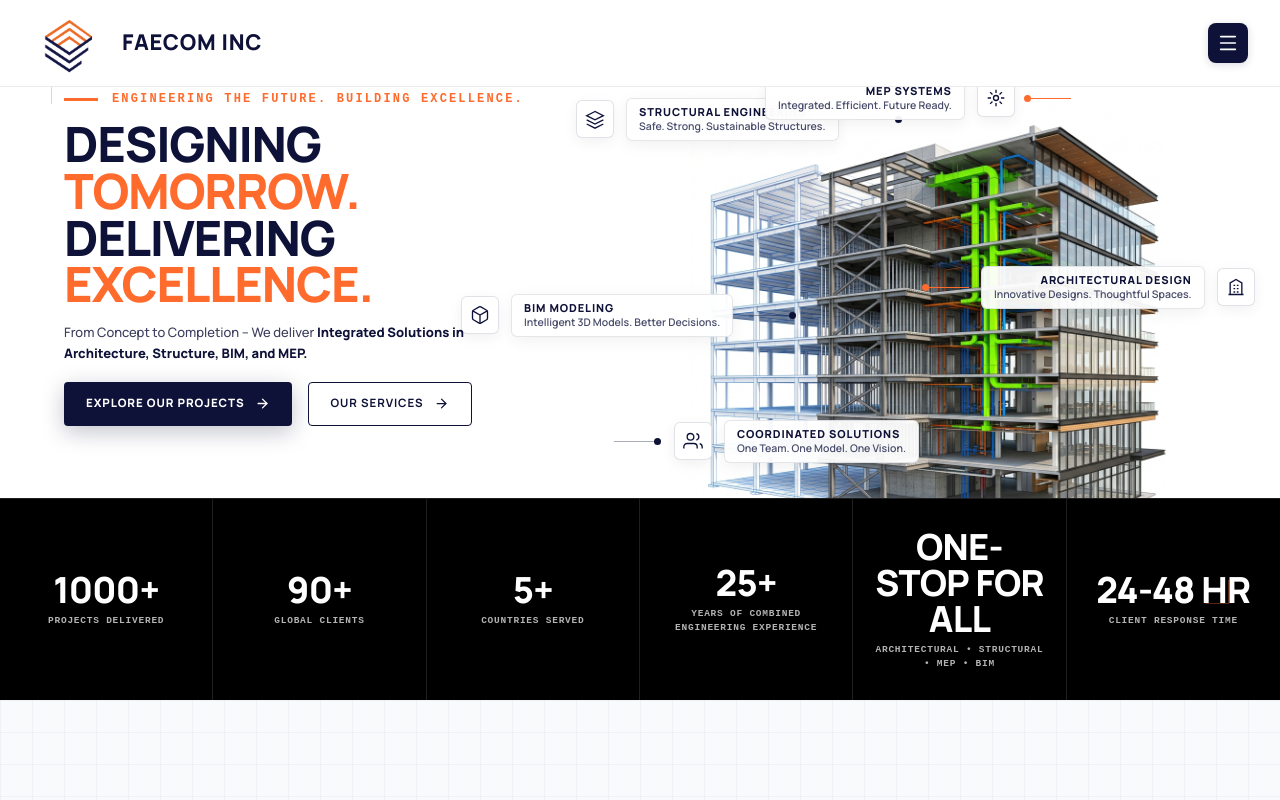
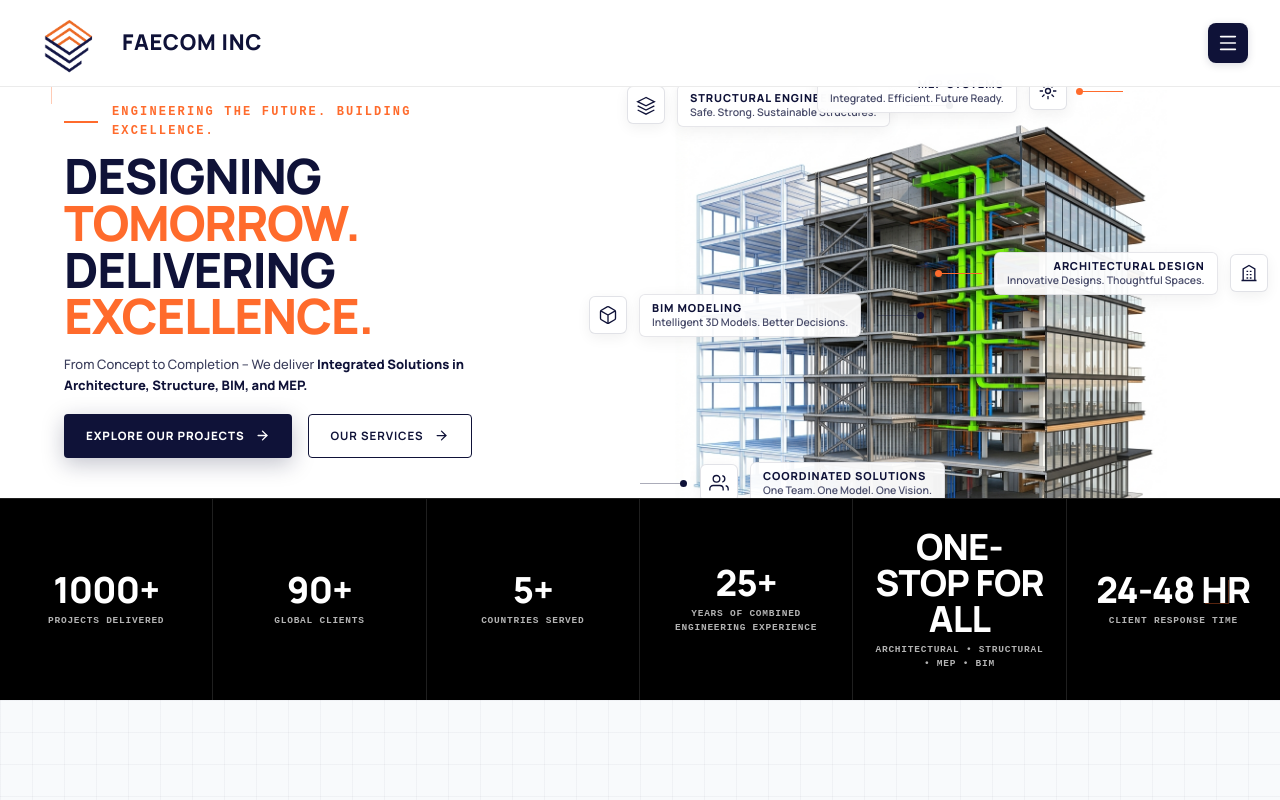
Before and after one commit to prathamnagarmote-sudo/FAECOMENG, a Next.js app: page / in a window 1280 px wide. Shown: the top 800 px of the page. Built offline with nearby package versions, Linux system fonts and the light colour scheme.

Commit message:
Fix: Align hero content left-center and eliminate floating badge collisions on MacBooks and laptops

```diff
--- a/app/page.module.css
+++ b/app/page.module.css
@@ -118,32 +118,32 @@
 }
 
 .annotStruct {
-  top: 14%;
-  left: 45%;
+  top: 12%;
+  left: 48%;
 }
 
 .annotArch {
-  top: 38%;
-  right: 2%;
+  top: 36%;
+  right: 1%;
   flex-direction: row-reverse;
   text-align: right;
 }
 
 .annotBim {
   top: 42%;
-  left: 36%;
+  left: 44%;
 }
 
 .annotMep {
-  top: 11%;
-  right: 16%;
+  top: 10%;
+  right: 12%;
   flex-direction: row-reverse;
   text-align: right;
 }
 
 .annotCoord {
-  top: 60%;
-  left: 48%;
+  top: 66%;
+  left: 49%;
 }
 
 .annotIconBox {
@@ -296,11 +296,11 @@
   z-index: 10;
   padding: 0 var(--gutter);
   padding-left: max(var(--gutter), clamp(24px, 5vw, 110px));
-  padding-top: clamp(120px, 9.5vh, 160px);
-  padding-bottom: clamp(24px, 3vh, 48px);
-  margin-top: 0;
+  padding-top: clamp(100px, 8vh, 125px);
+  padding-bottom: clamp(30px, 4vh, 50px);
+  margin-top: auto;
   margin-bottom: auto;
-  max-width: clamp(480px, 46vw, 780px);
+  max-width: clamp(450px, 43vw, 750px);
   display: flex;
   flex-direction: column;
   justify-content: center;
@@ -2933,27 +2933,36 @@
 /* ══ DESKTOP & LAPTOP SCREEN RESPONSIVE (1025px+) ══════════════ */
 @media (max-width: 1440px) and (min-width: 1025px) {
   .heroContent {
-    max-width: 45vw;
-    padding-top: clamp(100px, 8.5vh, 130px);
+    max-width: 42vw;
+    padding-top: clamp(95px, 7.5vh, 120px);
   }
   .heroLineNavy,
   .heroLineOrange {
-    font-size: clamp(32px, 4.2vw, 72px);
+    font-size: clamp(30px, 4.0vw, 68px);
   }
   .heroSub {
-    font-size: clamp(13.5px, 1.05vw, 17px);
-    margin-bottom: 22px;
+    font-size: clamp(13px, 1.0vw, 16px);
+    margin-bottom: 20px;
   }
   .heroTag {
+    margin-bottom: 12px;
+  }
+  .heroH1 {
     margin-bottom: 14px;
   }
-  .heroH1 {
-    margin-bottom: 16px;
-  }
   .heroBg {
-    width: 52%;
+    width: 54%;
     right: 1%;
-    bottom: clamp(130px, 13vh, 160px);
+    bottom: clamp(110px, 11vh, 140px);
+  }
+  .annotBim {
+    left: 46%;
+  }
+  .annotStruct {
+    left: 49%;
+  }
+  .annotCoord {
+    left: 50%;
   }
 }
 
```
